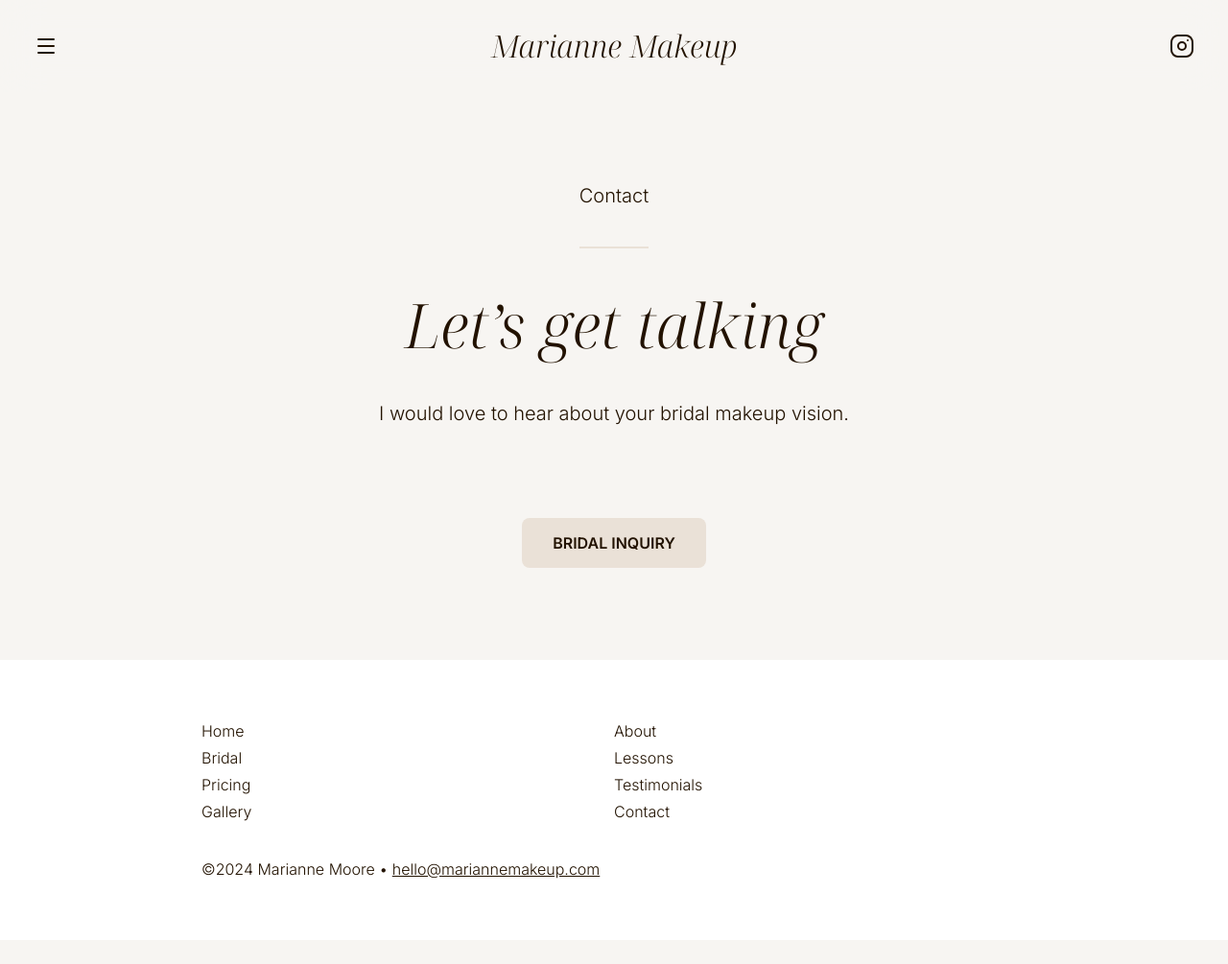
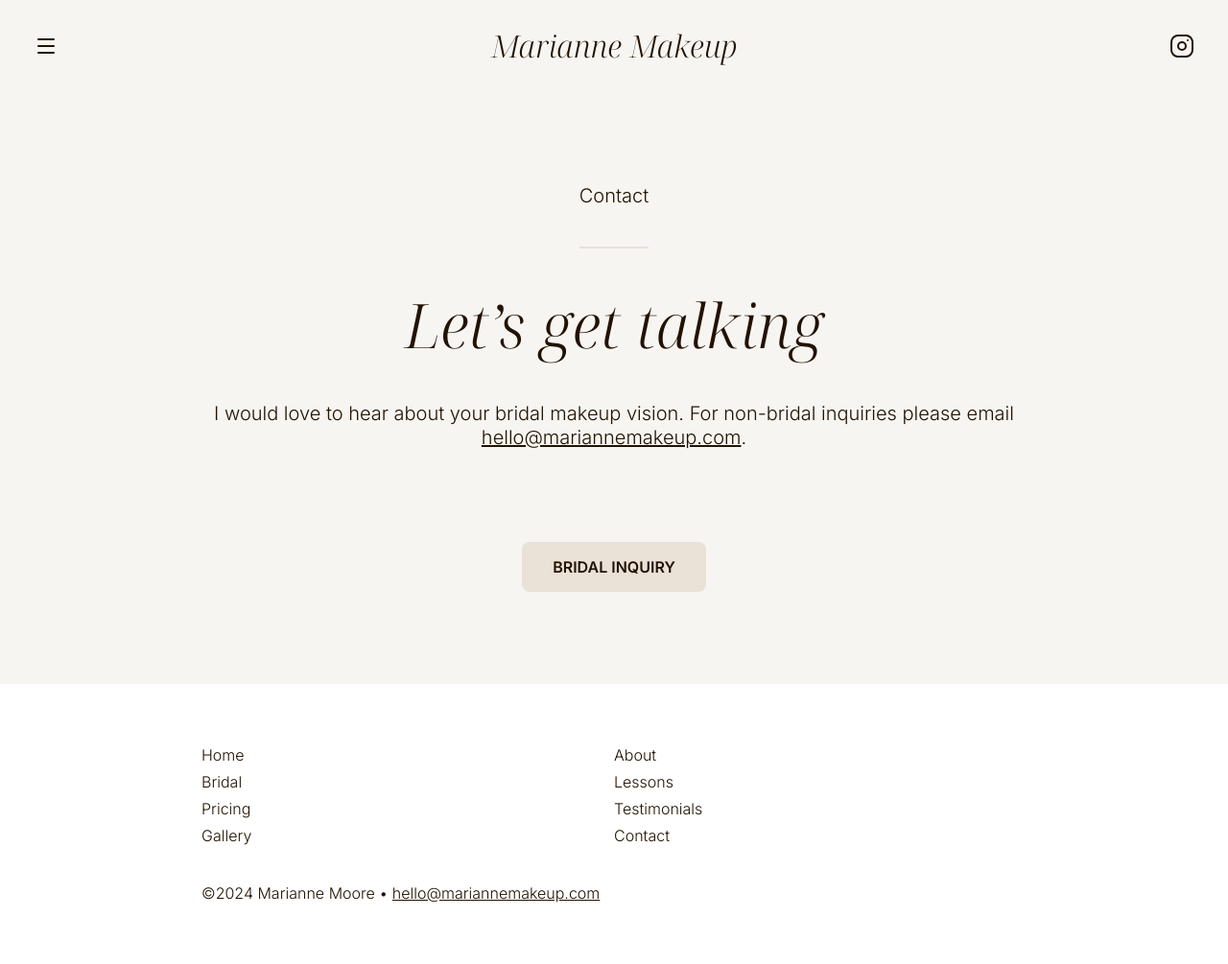
Before and after one commit to mariannemoore/mariannemoore.github.io, a Jekyll site: the page built from contact.md, in a window 1280 px wide and 1005 px high. Shown: the whole window at 96% size. Built offline with Jekyll 4.4.1, drawn with Linux system fonts in a browser that asks for light colours.

Commit message:
reverted minor change on contact page header

```diff
--- a/_data/pages/contact.yml
+++ b/_data/pages/contact.yml
@@ -1,4 +1,4 @@
 callout-1: Let’s get talking
-content-1: I would love to hear about your bridal makeup vision.
+content-1: I would love to hear about your bridal makeup vision. For non-bridal inquiries please email <a href="mailto:hello@mariannemakeup.com?subject=%20General%20inquiry">hello@mariannemakeup.com</a>.
 bridal-inquiry-url: https://mariannemakeup.hbportal.co/public/66db3721a1695b0026c6265f/1-Inquiry_form
 bridal-inquiry-button-label: Bridal Inquiry
```
